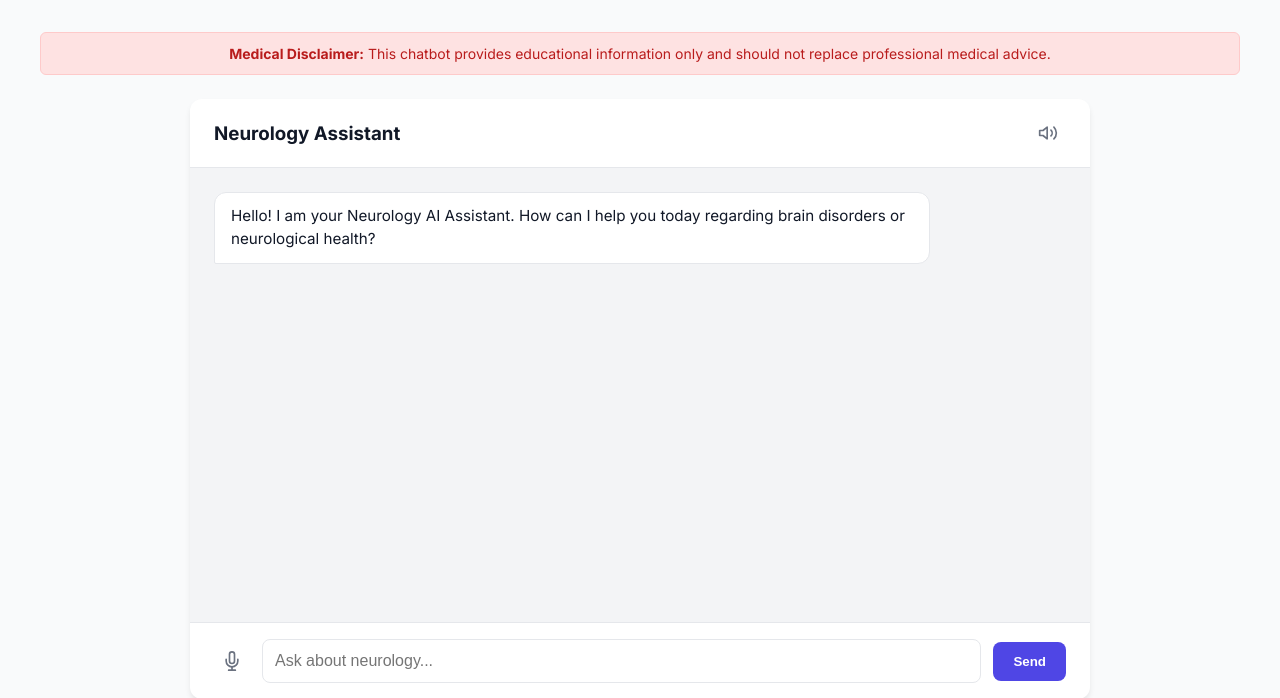
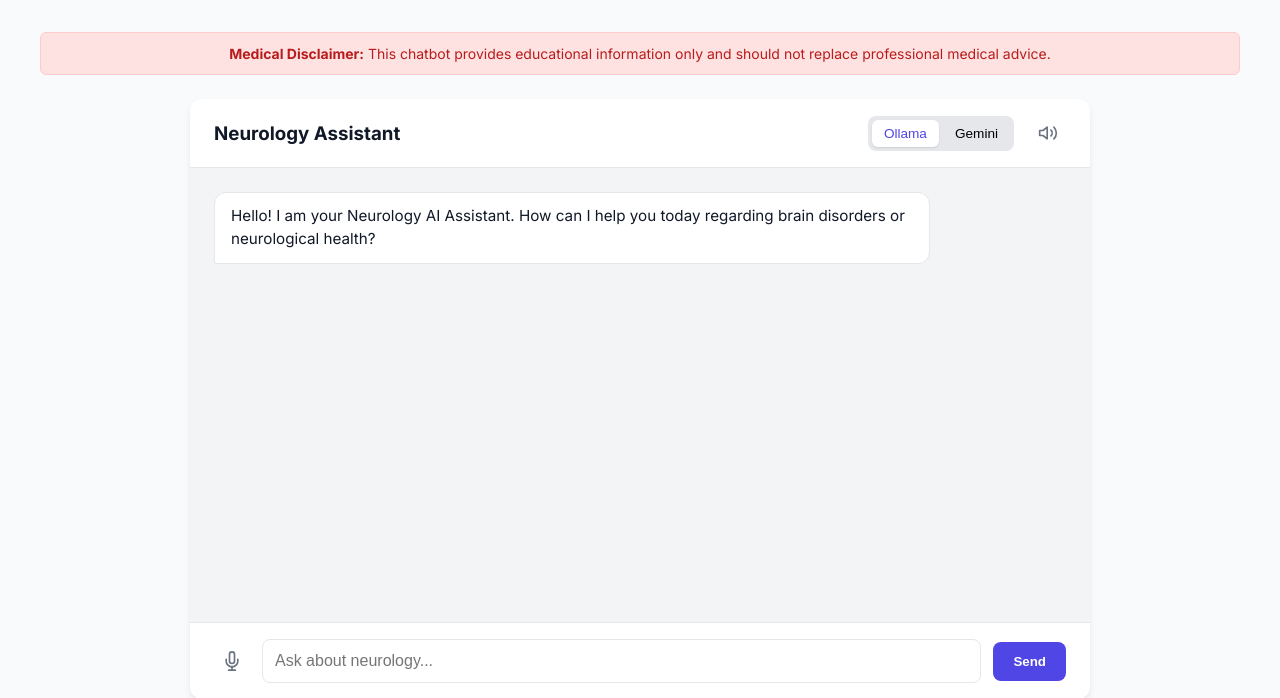
Before and after one commit to Iamruchitha1905/neurology-ai-chatbot, a Django app: page / in a window 1280 px wide. Shown: the part 57-755 px from the top of the page. Run offline with Django 5.2, Linux system fonts and the light colour scheme; a user stored in the database is signed in; data comes from the database, SQL or seed files in the repository; both versions use the stored data as it was after the commit.

Commit message:
feat: add AI provider toggle and support for cloud deployment

```diff
--- a/chatbot/static/chatbot/js/chat.js
+++ b/chatbot/static/chatbot/js/chat.js
@@ -6,7 +6,19 @@ document.addEventListener('DOMContentLoaded', () => {
     const voiceBtn = document.getElementById('voice-btn');
     const ttsToggle = document.getElementById('tts-toggle');
 
+    const toggleBtns = document.querySelectorAll('.toggle-btn');
+
     let isTtsEnabled = true;
+    let currentProvider = 'ollama';
+
+    // Handle Toggle
+    toggleBtns.forEach(btn => {
+        btn.addEventListener('click', () => {
+            toggleBtns.forEach(b => b.classList.remove('active'));
+            btn.classList.add('active');
+            currentProvider = btn.dataset.provider;
+        });
+    });
 
     // Scroll to bottom
     const scrollToBottom = () => {
@@ -80,6 +92,7 @@ document.addEventListener('DOMContentLoaded', () => {
         try {
             const formData = new FormData();
             formData.append('message', message);
+            formData.append('provider', currentProvider);
             formData.append('csrfmiddlewaretoken', document.querySelector('[name=csrfmiddlewaretoken]').value);
 
             const response = await fetch('/chat/', {
--- a/chatbot/templates/chatbot/index.html
+++ b/chatbot/templates/chatbot/index.html
@@ -33,6 +33,31 @@
         flex-direction: column;
         gap: 1rem;
         background-color: #f3f4f6;
+    }
+
+    .ai-toggle {
+        display: flex;
+        background: #e5e7eb;
+        padding: 4px;
+        border-radius: 8px;
+        gap: 4px;
+    }
+
+    .toggle-btn {
+        padding: 6px 12px;
+        border-radius: 6px;
+        border: none;
+        background: transparent;
+        cursor: pointer;
+        font-size: 0.85rem;
+        font-weight: 500;
+        transition: all 0.2s;
+    }
+
+    .toggle-btn.active {
+        background: var(--white);
+        box-shadow: 0 1px 2px rgba(0, 0, 0, 0.1);
+        color: var(--primary);
     }
 
     .message {
@@ -138,6 +163,11 @@
 <div class="chat-container">
     <div class="chat-header">
         <h3 style="margin: 0;">Neurology Assistant</h3>
+        <div style="display: flex; align-items: center; gap: 1rem;">
+            <div class="ai-toggle">
+                <button type="button" class="toggle-btn active" data-provider="ollama">Ollama</button>
+                <button type="button" class="toggle-btn" data-provider="gemini">Gemini</button>
+            </div>
             <button id="tts-toggle" class="icon-btn" title="Toggle Text-to-Speech">
                 <svg xmlns="http://www.w3.org/2000/svg" width="20" height="20" viewBox="0 0 24 24" fill="none"
                     stroke="currentColor" stroke-width="2" stroke-linecap="round" stroke-linejoin="round">
@@ -145,6 +175,7 @@
                     <path d="M19.07 4.93a10 10 0 0 1 0 14.14M15.54 8.46a5 5 0 0 1 0 7.07"></path>
                 </svg>
             </button>
+        </div>
     </div>
 
     <div class="chat-messages" id="chat-messages">
--- a/chatbot/views.py
+++ b/chatbot/views.py
@@ -2,12 +2,22 @@ from django.shortcuts import render
 from django.http import JsonResponse
 from django.contrib.auth.decorators import login_required
 from .models import Chat
+from django.conf import settings
+import google.generativeai as genai
 import requests
 import json
 import os
 
 OLLAMA_URL = os.environ.get("OLLAMA_URL", "http://localhost:11434/api/generate")
 OLLAMA_MODEL = os.environ.get("OLLAMA_MODEL", "deepseek-r1:1.5b")
+
+# Configure Gemini
+GEMINI_API_KEY = os.environ.get("GEMINI_API_KEY") or getattr(settings, 'GEMINI_API_KEY', None)
+if GEMINI_API_KEY:
+    genai.configure(api_key=GEMINI_API_KEY)
+    gemini_model = genai.GenerativeModel('gemini-2.0-flash')
+else:
+    gemini_model = None
 
 SYSTEM_PROMPT = "You are a neurology medical assistant. Only answer questions related to neurology such as brain disorders, nervous system diseases, symptoms, and treatments. If the question is unrelated politely refuse. Keep your answers concise and professional."
 
@@ -33,20 +43,29 @@ def home(request):
 def chat_view(request):
     if request.method == "POST":
         user_message = request.POST.get("message")
+        provider = request.POST.get("provider", "ollama") # Default to ollama
+
         if not user_message:
             return JsonResponse({"error": "No message provided"}, status=400)
 
         try:
-            # Use Ollama
-            payload = {
-                "model": OLLAMA_MODEL,
-                "prompt": f"{SYSTEM_PROMPT}\n\nUser: {user_message}\nAssistant:",
-                "stream": False
-            }
-            response = requests.post(OLLAMA_URL, json=payload, timeout=30)
-            response.raise_for_status()
-            response_data = response.json()
-            bot_response = response_data.get("response", "Sorry, I encountered an error.")
+            if provider == "gemini":
+                if not gemini_model:
+                    return JsonResponse({"error": "Gemini API key not configured."}, status=500)
+                full_prompt = f"{SYSTEM_PROMPT}\n\nUser: {user_message}"
+                response = gemini_model.generate_content(full_prompt)
+                bot_response = response.text
+            else:
+                # Use Ollama
+                payload = {
+                    "model": OLLAMA_MODEL,
+                    "prompt": f"{SYSTEM_PROMPT}\n\nUser: {user_message}\nAssistant:",
+                    "stream": False
+                }
+                response = requests.post(OLLAMA_URL, json=payload, timeout=30)
+                response.raise_for_status()
+                response_data = response.json()
+                bot_response = response_data.get("response", "Sorry, I encountered an error.")
 
             # Save to database
             Chat.objects.create(user=request.user, message=user_message, response=bot_response)
@@ -58,5 +77,5 @@ def chat_view(request):
                 "image_url": image_url
             })
         except Exception as e:
-            return JsonResponse({"error": f"Ollama Error: {str(e)}"}, status=500)
+            return JsonResponse({"error": f"{provider.capitalize()} Error: {str(e)}"}, status=500)
     return JsonResponse({"error": "Invalid request"}, status=400)
--- a/neurology_chatbot/settings.py
+++ b/neurology_chatbot/settings.py
@@ -12,6 +12,9 @@ https://docs.djangoproject.com/en/6.0/ref/settings/
 
 import os
 from pathlib import Path
+from dotenv import load_dotenv
+
+load_dotenv()
 
 # Build paths inside the project like this: BASE_DIR / 'subdir'.
 BASE_DIR = Path(__file__).resolve().parent.parent
--- a/requirements.txt
+++ b/requirements.txt
@@ -1,4 +1,5 @@
 django
+google-generativeai
 python-dotenv
 requests
 gunicorn
```
Also changed, not shown: db.sqlite3, 1 other file. Lines whose indentation alone changed are shown as unchanged.
